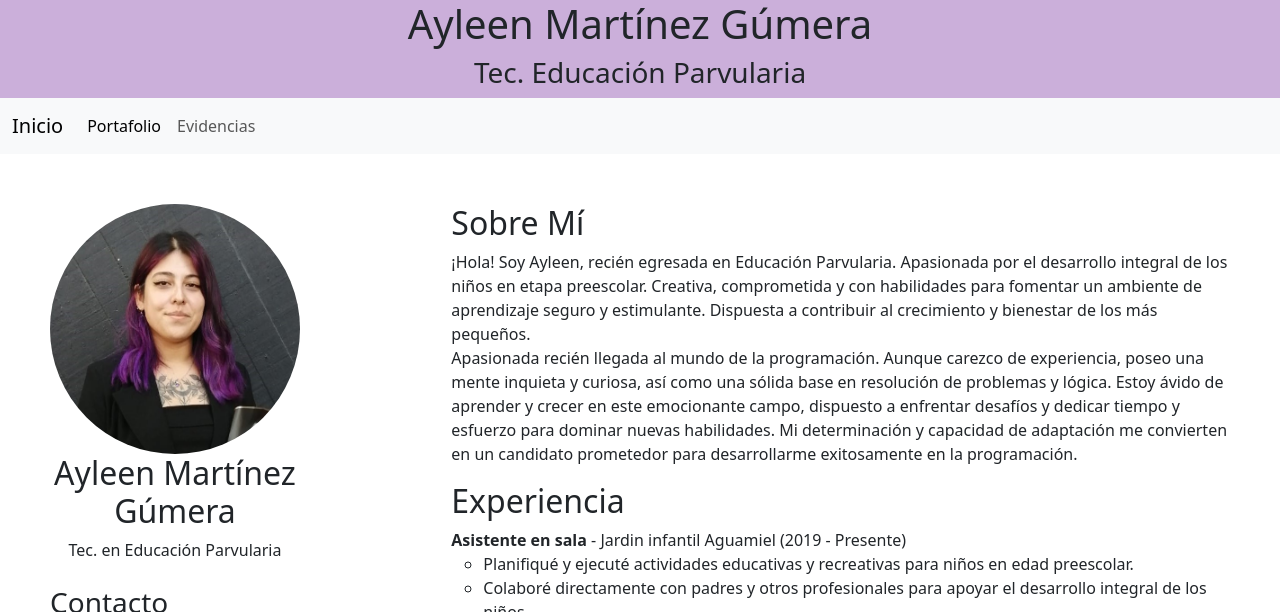
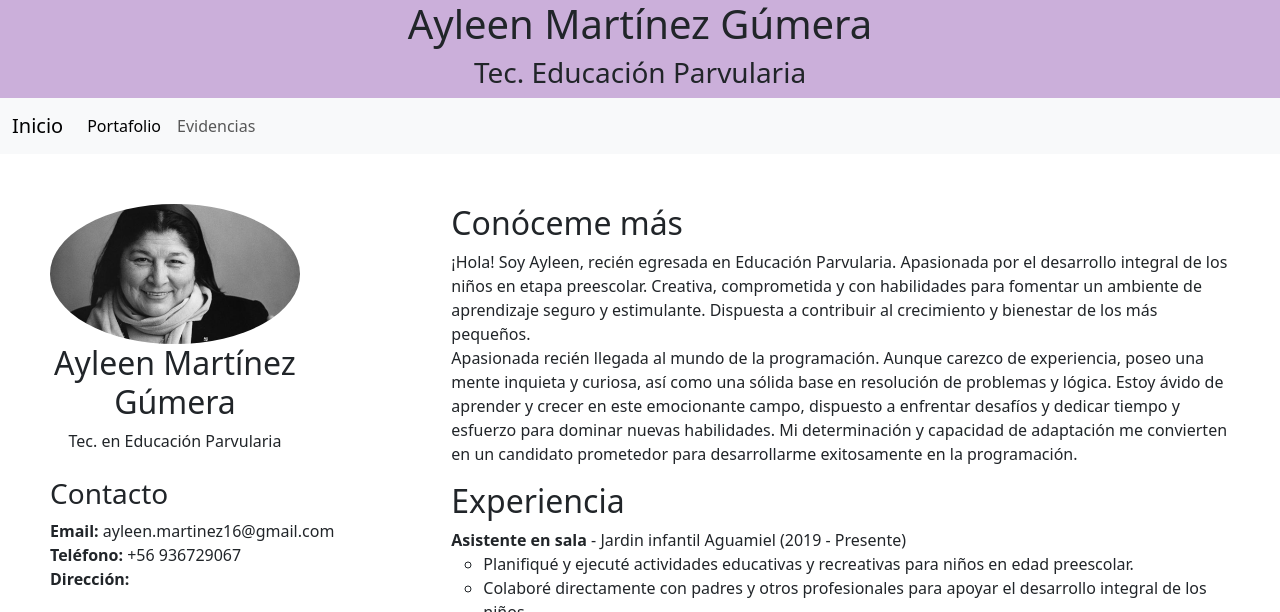
Before and after one commit to FelipeHansenbawer/Prueba, a plain HTML site: page index.html in a window 1280 px wide. Shown: the top 612 px of the page. Drawn offline with nearby package versions, Linux system fonts and the light colour scheme.

Commit message:
Le cambié el -sobre mí- a -conóceme más- y la foto

```diff
--- a/index.html
+++ b/index.html
@@ -72,7 +72,7 @@
         <div class="col-md-4 cv-sidebar">
           <div class="profile text-center" style="width: 250px">
             <img
-              src="./assets/imgs/foto-perfil2.jpg"
+              src="./assets/imgs/O3CSQQK55ZBNTFK2G6DNHMHVOI.jpeg"
               alt="Ayleen Martínez"
               class="img-fluid rounded-circle"
             />
@@ -134,7 +134,8 @@
         <div class="col-md-8">
           <!-- About Me -->
           <div class="cv-section">
-            <h2>Sobre Mí</h2>
+            <h2>
+              Conóceme más</h2>
             <p>
               ¡Hola! Soy Ayleen, recién egresada en Educación Parvularia.
               Apasionada por el desarrollo integral de los niños en etapa
```
Also changed, not shown: assets/imgs/O3CSQQK55ZBNTFK2G6DNHMHVOI.jpeg (added), assets/imgs/mercedes-sosajpg.webp (added).
